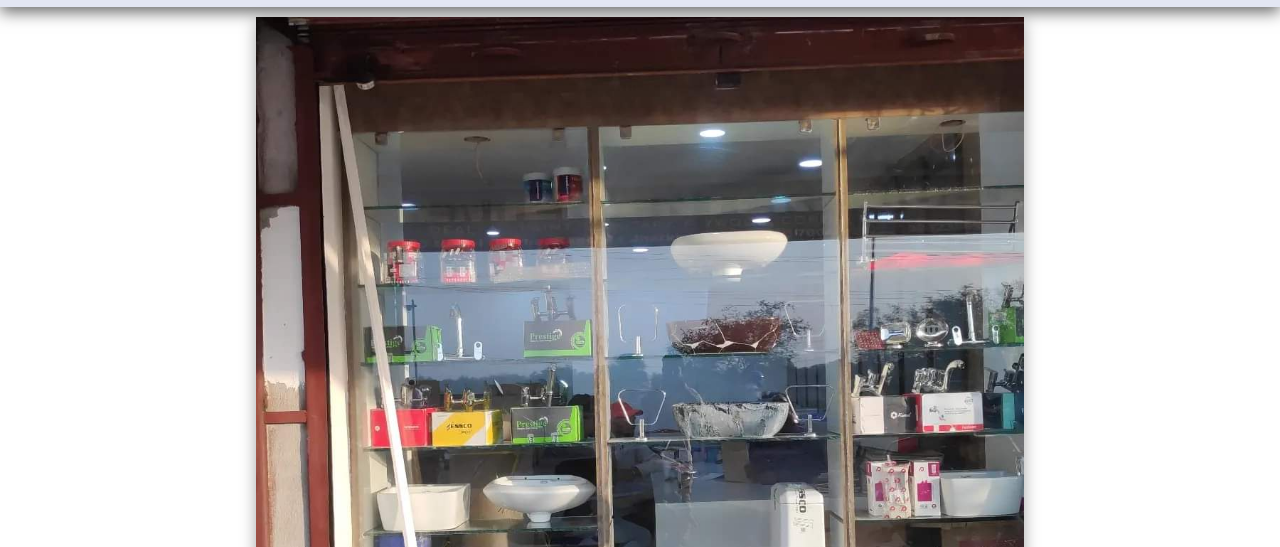
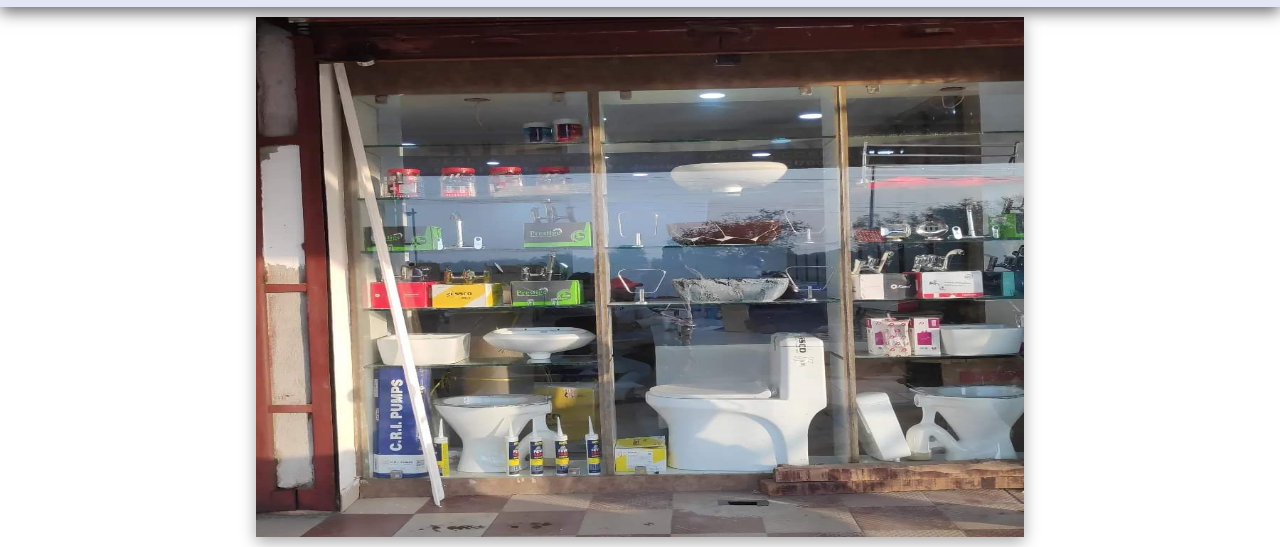
Before and after one commit to AamirSohail07000/Painting_Retail_Shop, a plain HTML site: page index.html in a window 1280 px wide. Shown: the part 253-800 px from the top of the page. Drawn offline with Linux system fonts and the light colour scheme.

Commit message:
Update styles.css

```diff
--- a/styles.css
+++ b/styles.css
@@ -155,7 +155,7 @@ body {
 /* Banner */
 /* Define styles for the banner section */
 #ShopPic {
-    height: 70vh;
+    height: 65vh;
     width: 60%;
     margin: 10px auto;
     box-shadow: rgba(0, 0, 0, 0.35) 0px 5px 15px;
@@ -169,6 +169,7 @@ body {
     top: 0;
     left: 0;
     width: 100%;
+    height: 65vh;
 
     opacity: 0;
     transition: opacity 1s ease-in-out; /* Add transition effect for smooth image change */
```
